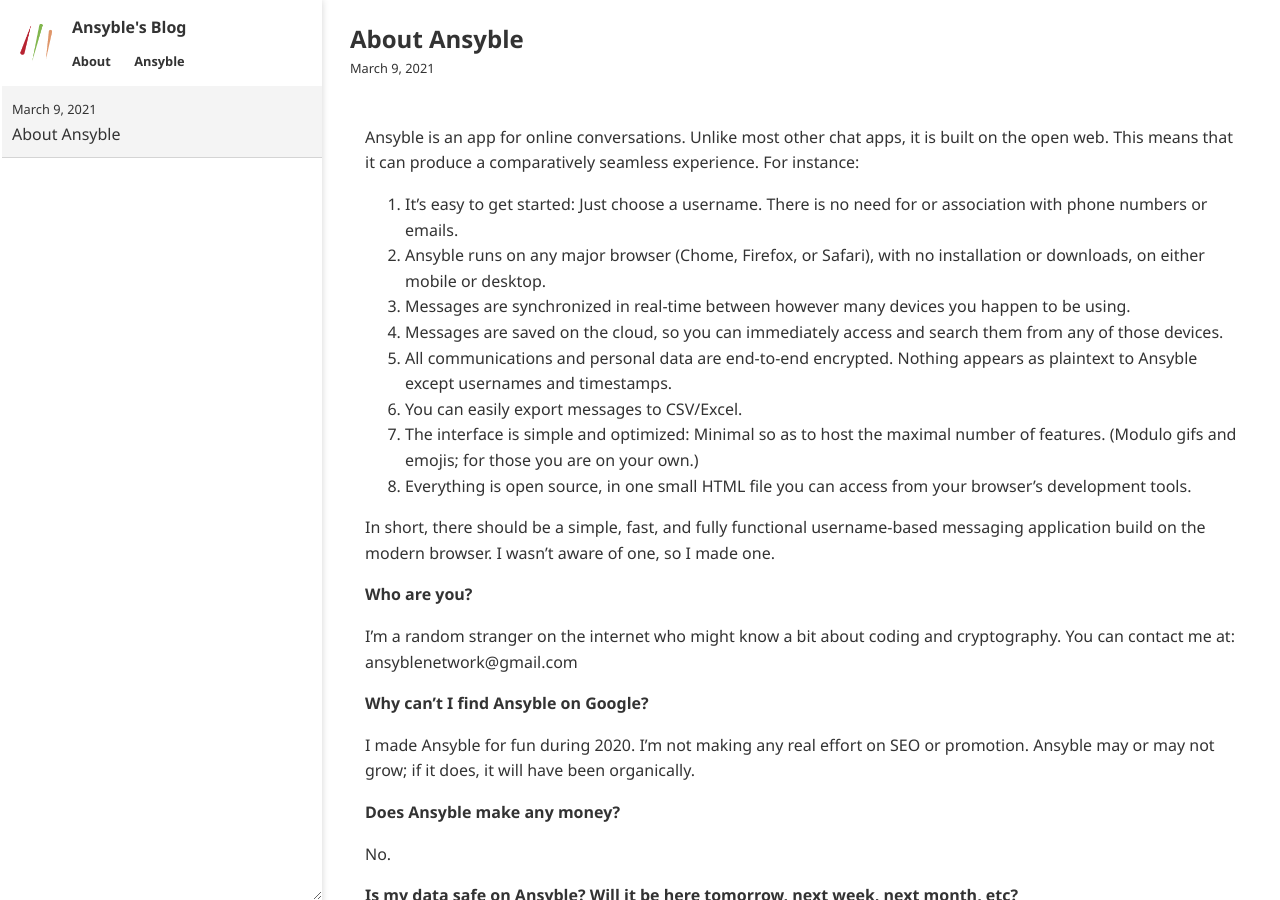
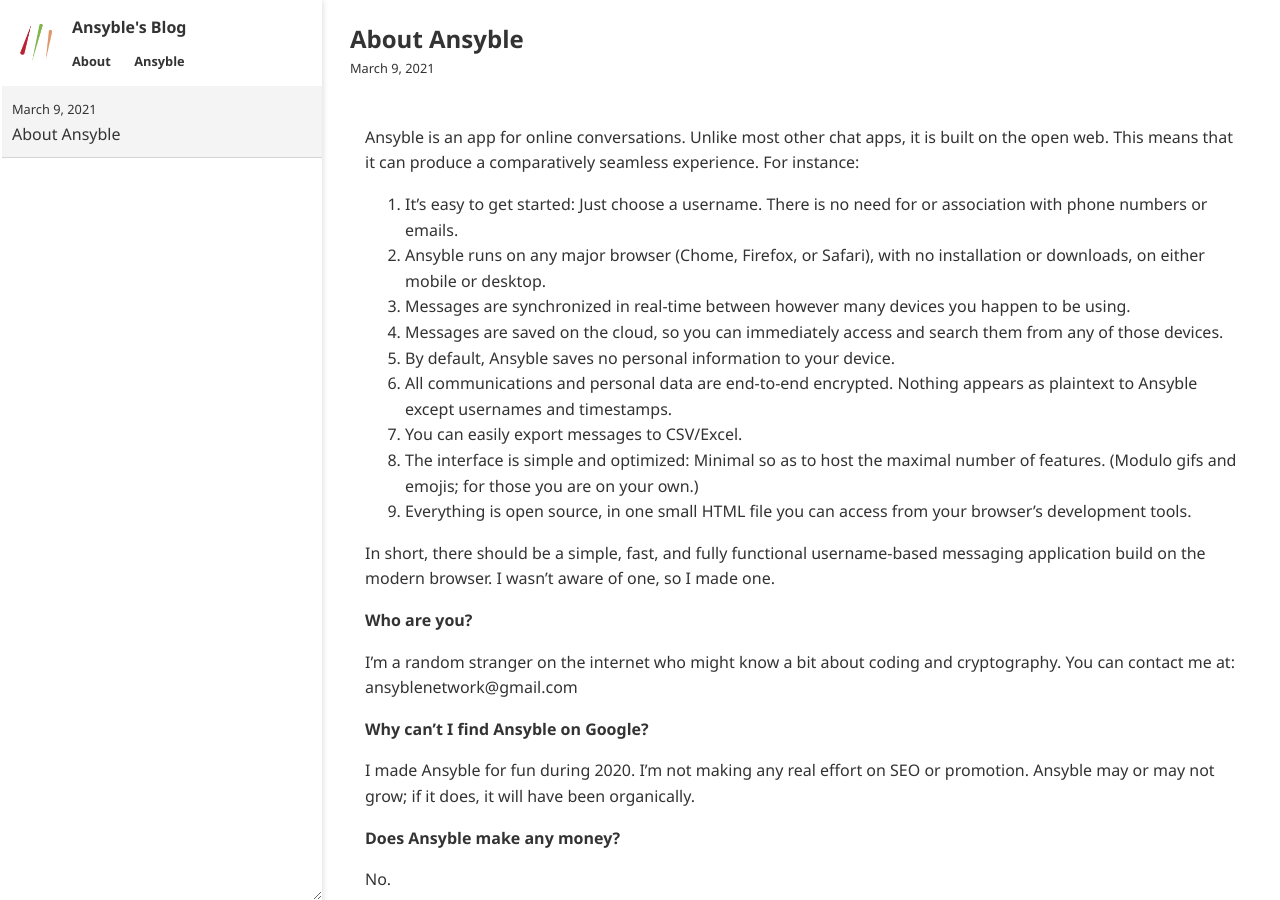
Before and after one commit to ansyblenetwork/ansybleblog, a Jekyll site: the page built from _posts/2021-03-09-about-ansyble.md, in a window 1280 px wide and 900 px high. Built offline with Jekyll 4.4.1, drawn with Linux system fonts in a browser that asks for light colours.

Commit message:
Update 2021-03-09-about-ansyble.md

```diff
--- a/_posts/2021-03-09-about-ansyble.md
+++ b/_posts/2021-03-09-about-ansyble.md
@@ -8,10 +8,11 @@
 2. Ansyble runs on any major browser (Chome, Firefox, or Safari), with no installation or downloads, on either mobile or desktop.
 3. Messages are synchronized in real-time between however many devices you happen to be using.
 4. Messages are saved on the cloud, so you can immediately access and search them from any of those devices.
-5. All communications and personal data are end-to-end encrypted. Nothing appears as plaintext to Ansyble except usernames and timestamps.
-6. You can easily export messages to CSV/Excel.
-7. The interface is simple and optimized: Minimal so as to host the maximal number of features. (Modulo gifs and emojis; for those you are on your own.)
-8. Everything is open source, in one small HTML file you can access from your browser's development tools.
+5. By default, Ansyble saves no personal information to your device.
+6. All communications and personal data are end-to-end encrypted. Nothing appears as plaintext to Ansyble except usernames and timestamps.
+7. You can easily export messages to CSV/Excel.
+8. The interface is simple and optimized: Minimal so as to host the maximal number of features. (Modulo gifs and emojis; for those you are on your own.)
+9. Everything is open source, in one small HTML file you can access from your browser's development tools.
 
 In short, there should be a simple, fast, and fully functional username-based messaging application build on the modern browser. I wasn't aware of one, so I made one.
 
```
